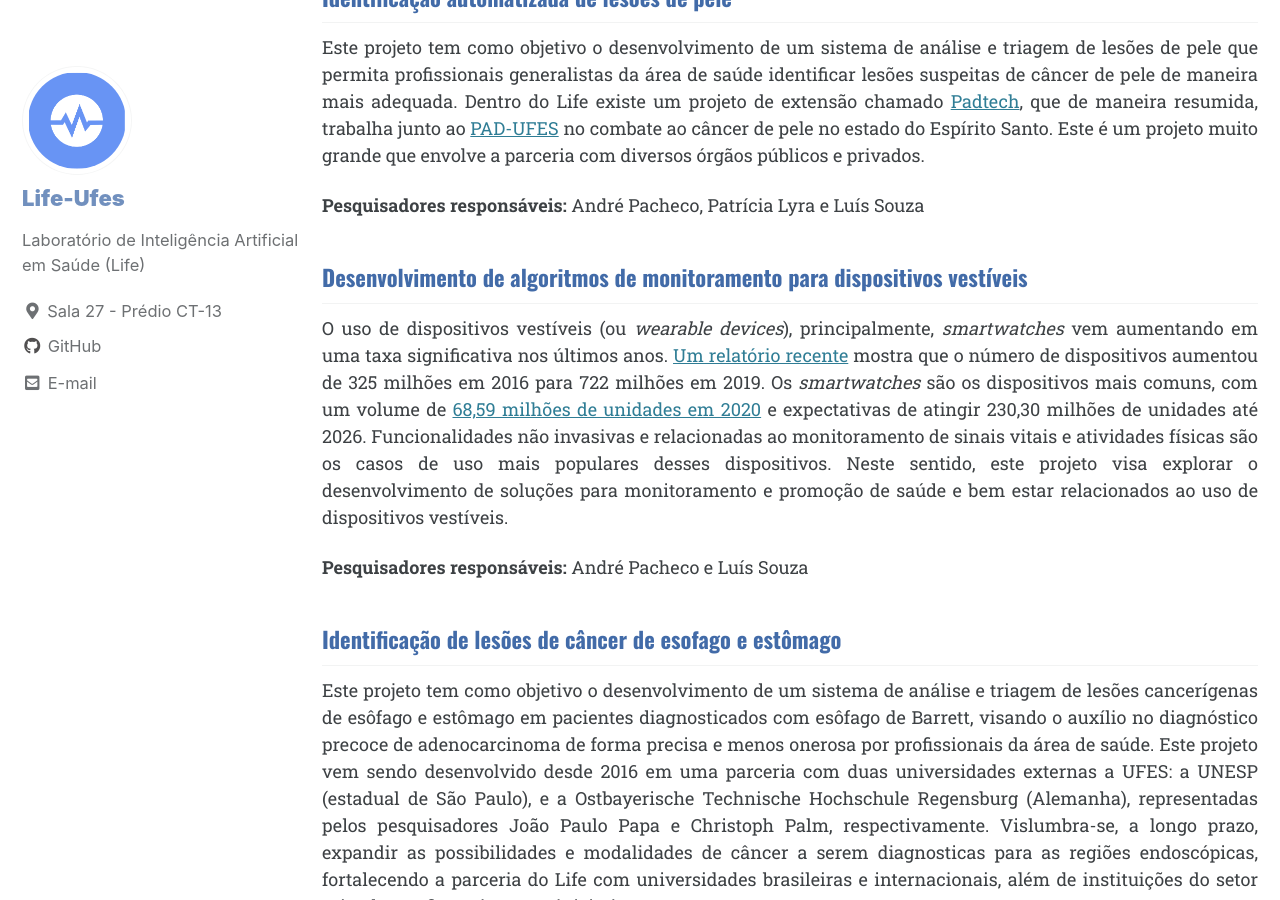
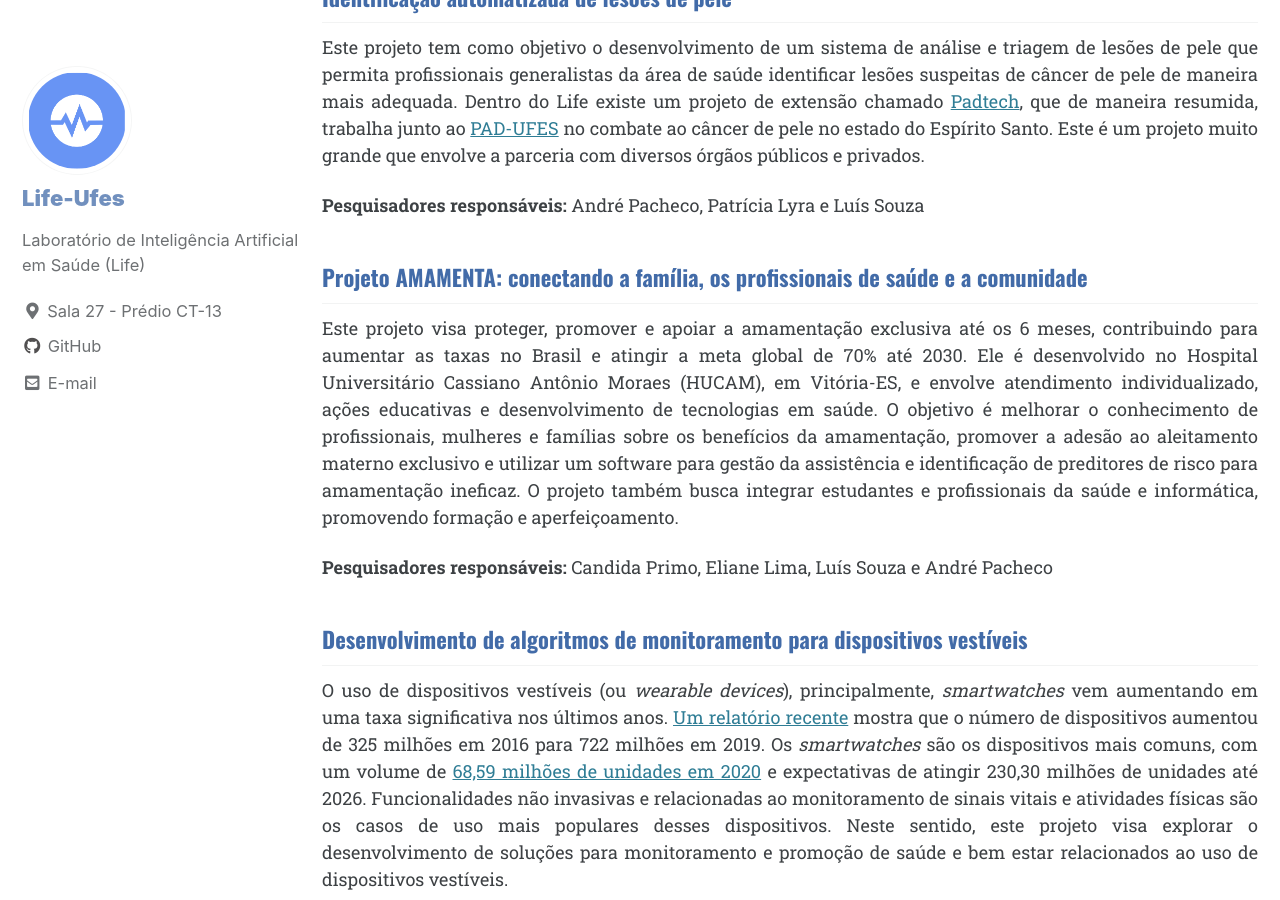
Before and after one commit to life-ufes/site, a Jekyll site: the page built from _pages/projetos.md, in a window 1280 px wide and 900 px high, scrolled down 338 px. Built offline with Jekyll 4.4.1, drawn with Linux system fonts in a browser that asks for light colours; cached includes are drawn as plain includes.

Commit message:
update projects

```diff
--- a/_pages/projetos.md
+++ b/_pages/projetos.md
@@ -13,6 +13,14 @@ Este projeto tem como objetivo o desenvolvimento de um sistema de análise e tri
 {: style="text-align: justify;"}
 
 **Pesquisadores responsáveis:** André Pacheco, Patrícia Lyra e Luís Souza
+
+
+## Projeto AMAMENTA: conectando a família, os profissionais de saúde e a comunidade
+Este projeto visa proteger, promover e apoiar a amamentação exclusiva até os 6 meses, contribuindo para aumentar as taxas no Brasil e atingir a meta global de 70% até 2030. Ele é desenvolvido no Hospital Universitário Cassiano Antônio Moraes (HUCAM), em Vitória-ES, e envolve atendimento individualizado, ações educativas e desenvolvimento de tecnologias em saúde. O objetivo é melhorar o conhecimento de profissionais, mulheres e famílias sobre os benefícios da amamentação, promover a adesão ao aleitamento materno exclusivo e utilizar um software para gestão da assistência e identificação de preditores de risco para amamentação ineficaz. O projeto também busca integrar estudantes e profissionais da saúde e informática, promovendo formação e aperfeiçoamento.
+{: style="text-align: justify;"}
+
+**Pesquisadores responsáveis:** Candida Primo, Eliane Lima, Luís Souza e André Pacheco
+
 
 ## Desenvolvimento de algoritmos de monitoramento para dispositivos vestíveis
 
```
